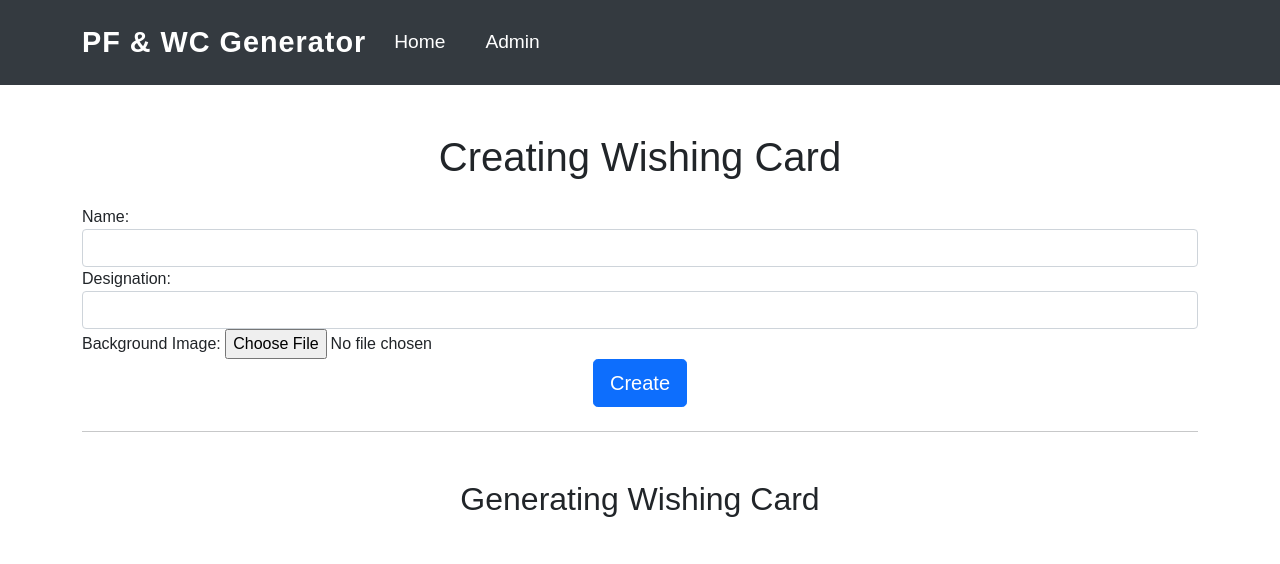
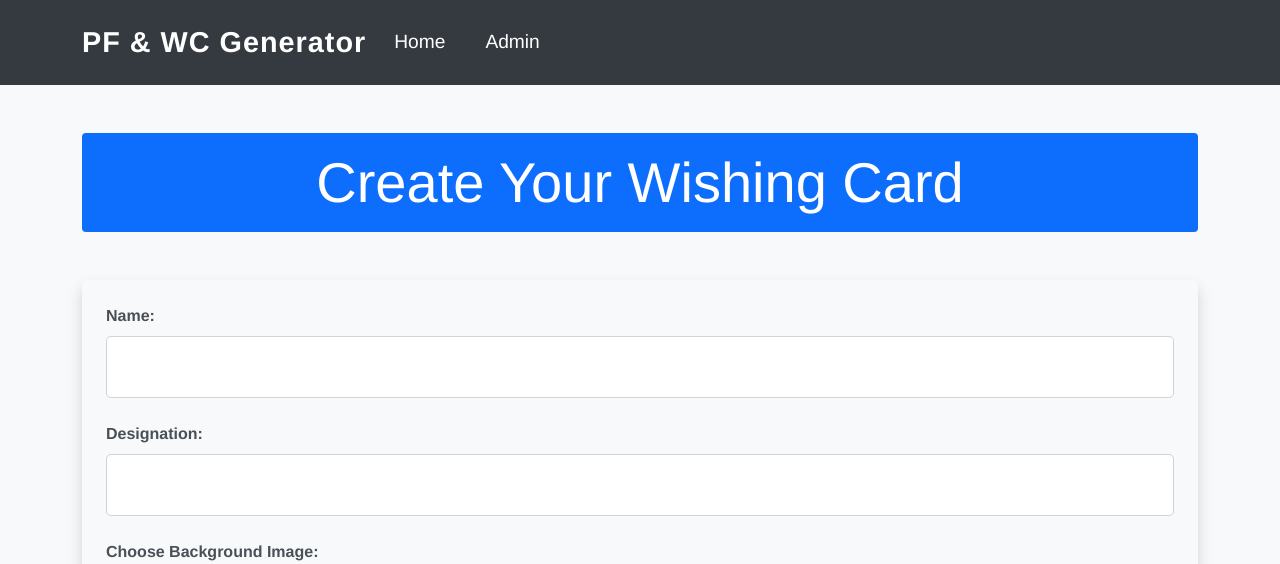
Before and after one commit to NihalSWE/PhotoFrame-WishingCard-Generator, a Django app: page /wishingcard/ in a window 1280 px wide. Shown: the top 564 px of the page. Run offline with Django 4.2, Linux system fonts and the light colour scheme; data comes from the database, SQL or seed files in the repository; data that the repository does not hold is empty.

Commit message:
Working on Wishing Card,Almost done

```diff
--- a/PhotoUpload/models.py
+++ b/PhotoUpload/models.py
@@ -47,10 +47,17 @@ class PhotoFrame(models.Model):
 
 
 
+
+class BgImage(models.Model):
+    background_image = models.ImageField(upload_to='background_image', default='default_card.png')
+
+    def __str__(self):
+        return self.background_image.url
+
+
 class WishingCard(models.Model):
     name = models.CharField(max_length=100)
     designation = models.CharField(max_length=100, default="FDL Family")
-    background_image = models.ImageField(upload_to='wishing_card_backgrounds', default='default_background.png')
-
+    background_image = models.ForeignKey(BgImage, on_delete=models.CASCADE)
     def __str__(self):
         return self.name
--- a/PhotoUpload/templates/photoupload/wishingcard.html
+++ b/PhotoUpload/templates/photoupload/wishingcard.html
@@ -1,75 +1,181 @@
 {% extends "PhotoUpload/base.html" %}
+{% load static %}
 
-{% block title %} Wishing Card {% endblock %}
+{% block title %}Wishing Card{% endblock %}
 
 {% block body %}
-<div class="container">
-    <h1 class="text-center mt-5 mb-4">Creating Wishing Card</h1>
+<div class="container py-5">
+    <h1 class="text-center mb-5 display-4 text-white bg-primary py-3 rounded">Create Your Wishing Card</h1>
 
     <!-- Form to create wishing card -->
-    <form method="post" enctype="multipart/form-data" class="mb-4" id="wishing-card-form">
+    <form method="post" enctype="multipart/form-data" class="mb-5 p-4 shadow rounded bg-light" id="wishing-card-form">
         {% csrf_token %}
-        <div class="form-group">
-            <label for="name">Name:</label>
-            <input type="text" class="form-control" id="name" name="name">
+        <div class="mb-4">
+            <label for="name" class="form-label">Name:</label>
+            <input type="text" class="form-control form-control-lg" id="name" name="name" required>
         </div>
-        <div class="form-group">
-            <label for="designation">Designation:</label>
-            <input type="text" class="form-control" id="designation" name="designation">
+        <div class="mb-4">
+            <label for="designation" class="form-label">Designation:</label>
+            <input type="text" class="form-control form-control-lg" id="designation" name="designation" required>
         </div>
-        <div class="form-group">
-            <label for="background_image">Background Image:</label>
-            <input type="file" class="form-control-file" id="background_image" name="background_image">
+        <div class="mb-4">
+            <p class="form-label mb-3">Choose Background Image:</p>
+            <div class="d-flex flex-wrap justify-content-center">
+                {% for bg_image in background_images %}
+                    <div class="form-check form-check-inline m-2">
+                        <input class="form-check-input d-none" type="radio" name="background_image" id="bg_image_{{ bg_image.id }}" value="{{ bg_image.id }}" required>
+                        <label class="form-check-label card-design-label" for="bg_image_{{ bg_image.id }}">
+                            <img src="{{ bg_image.background_image.url }}" alt="Background Image {{ bg_image.id }}" class="card-design-image rounded shadow">
+                        </label>
+                    </div>
+                {% endfor %}
+            </div>
         </div>
         <div class="text-center">
-            <button type="submit" class="btn btn-primary btn-lg">Create</button>
+            <button type="submit" class="btn btn-primary btn-lg px-5 btn-create-wishing-card">Create Wishing Card</button>
         </div>
     </form>
 
-    <hr>
+    <hr class="my-5">
+    <h2 class="text-center mb-5 display-4 text-white bg-primary py-3 rounded">Generated Wishing Card</h2>
 
-    <h2 class="text-center mt-5">Generating Wishing Card</h2>
-
-    {% if wishing_cards %}
-    <div class="card shadow-sm text-center mt-5 position-relative" style="width: 500px; height: 500px; margin: 5rem auto; overflow: hidden; border: none;">
-        <img src="{{ wishing_cards.0.background_image.url }}" class="card-img-top" alt="Wishing Card Background" style="width: 100%; height: 100%; object-fit: cover;">
-        <div class="position-absolute text-center" style="top: 80%; left: 50%; transform: translate(-50%, -50%); color: white;">
-            <h5 class="card-title" style="font-size: 1rem;">{{ wishing_cards.0.name }}</h5>
-            <p class="card-text mb-4" style="margin-top: -0.5rem; font-size: 0.9rem;">{{ wishing_cards.0.designation }}</p>
+    {% if latest_wishing_card %}
+    <div class="card shadow-sm text-center mt-5 position-relative" style="width: 500px; height: 500px; margin: 0 auto; overflow: hidden; border: none;">
+        <img src="{{ latest_wishing_card.background_image.background_image.url }}" class="card-img-top" alt="Wishing Card Background" style="width: 100%; height: 100%; object-fit: cover;">
+        <div class="position-absolute text-center card-text-overlay">
+            <h5 class="card-title text-white">{{ latest_wishing_card.name }}</h5>
+            <p class="card-text text-white">{{ latest_wishing_card.designation }}</p>
         </div>
     </div>
-
     <div class="text-center mt-3">
-        <a href="{% url 'download_wishing_card' pk=wishing_cards.0.pk %}" class="btn btn-outline-primary btn-lg">Download</a>
+        <a href="{% url 'download_wishing_card' pk=latest_wishing_card.pk %}" class="btn btn-outline-primary btn-lg">Download</a>
     </div>
     {% else %}
     <div class="text-center mt-5">
         <p>No wishing cards available.</p>
     </div>
     {% endif %}
-
 </div>
 
 <style>
+    body {
+        background-color: #f8f9fa;
+        font-family: 'Helvetica Neue', Helvetica, Arial, sans-serif;
+    }
+
+    .form-control-lg {
+        padding: 15px;
+        font-size: 1.25rem;
+        border-radius: 0.3rem;
+    }
+
+    .form-label {
+        font-weight: bold;
+        color: #495057;
+    }
+
+    .card-design-label {
+        cursor: pointer;
+    }
+
+    .card-design-image {
+        width: 150px;
+        height: auto;
+        border: 2px solid transparent;
+        transition: border-color 0.3s ease;
+    }
+
+    .card-design-image:hover,
+    .form-check-input:checked + .card-design-label .card-design-image {
+        border: 2px solid #007bff;
+    }
+
+    .btn-primary {
+        background-color: #007bff;
+        border: none;
+        padding: 10px 20px;
+        font-size: 1.25rem;
+        border-radius: 0.3rem;
+        transition: background-color 0.3s ease;
+    }
+
+    .btn-primary:hover {
+        background-color: #0056b3;
+    }
+
+    .btn-outline-primary {
+        border-color: #007bff;
+        color: #007bff;
+        padding: 10px 20px;
+        font-size: 1.25rem;
+        border-radius: 0.3rem;
+        transition: background-color 0.3s, color 0.3s;
+    }
+
+    .btn-outline-primary:hover {
+        background-color: #007bff;
+        color: #fff;
+    }
+
     .card {
         border: none;
+        border-radius: 1rem;
+        overflow: hidden;
     }
-    .btn-outline-primary {
-        border-color: black;
-        color: black;
-        transition: background-color 0.3s;
-        margin-top:-70px;
-    }
-    .btn-outline-primary:hover {
-        background-color: primary;
-        color: white;
-    }
+
     .card-title {
         font-size: 1.5rem;
+        font-weight: bold;
     }
+
     .card-text {
         font-size: 1.2rem;
     }
+
+    .card-text-overlay {
+        top: 80%;
+        left: 50%;
+        transform: translate(-50%, -50%);
+        width: 100%;
+    }
+
+    @media (max-width: 768px) {
+        .card-design-image {
+            width: 100px;
+        }
+
+        .card {
+            width: 90%;
+            height: auto;
+        }
+
+        .card-text-overlay {
+            font-size: 1rem;
+        }
+    }
 </style>
 
+<script>
+    // Add event listener for background image selection
+    document.querySelectorAll('.form-check-input').forEach(input => {
+        input.addEventListener('change', function() {
+            // Remove border from all background images
+            document.querySelectorAll('.card-design-label').forEach(label => {
+                label.classList.remove('card-design-selected');
+            });
+
+            // Add border to selected background image
+            this.nextElementSibling.classList.add('card-design-selected');
+        });
+    });
+
+    // Update button text based on form status
+    const form = document.getElementById('wishing-card-form');
+    const button = form.querySelector('.btn-create-wishing-card');
+
+    form.addEventListener('submit', function() {
+        button.textContent = 'Creating Wishing Card...';
+        button.disabled = true;
+    });
+</script>
 {% endblock %}
--- a/PhotoUpload/urls.py
+++ b/PhotoUpload/urls.py
@@ -31,5 +31,5 @@ urlpatterns = [
     path('ShowWishingCards',views.ShowWishingCards,name="ShowWishingCards"),
 
      path('add_card_design/', views.add_card_design, name='add_card_design'),
-
+     path('add_bg_image/',views.add_bg_image,name="add_bg_image"),
 ]
--- a/PhotoUpload/views.py
+++ b/PhotoUpload/views.py
@@ -1,6 +1,6 @@
 from django.shortcuts import render,redirect,HttpResponse,get_object_or_404
 from .forms import WishingCardForm
-from .models import PhotoFrame,WishingCard,CardDesign
+from .models import PhotoFrame,WishingCard,CardDesign,BgImage
 from PIL import Image
 from django.contrib.auth import logout
 from django.http import JsonResponse
@@ -66,25 +66,28 @@ import tempfile
 
 
 
-
 def wishingcard(request):
     if request.method == 'POST':
         name = request.POST.get('name')
         designation = request.POST.get('designation')
-        background_image = request.FILES.get('background_image')
+        background_image_id = request.POST.get('background_image')
+        background_image = get_object_or_404(BgImage, pk=background_image_id)
+
         WishingCard.objects.create(name=name, designation=designation, background_image=background_image)
-
         return redirect('wishingcard')
     else:
-        wishing_cards = WishingCard.objects.all()
-        return render(request, 'PhotoUpload/wishingcard.html', {'wishing_cards': wishing_cards})
-
+        background_images = BgImage.objects.all()
+        latest_wishing_card = WishingCard.objects.order_by('-id').first()
+        return render(request, 'PhotoUpload/wishingcard.html', {
+            'background_images': background_images,
+            'latest_wishing_card': latest_wishing_card,
+        })
 
 
 
 def download_wishing_card(request, pk):
     wishing_card = WishingCard.objects.get(pk=pk)
-    image_path = wishing_card.background_image.path
+    image_path = wishing_card.background_image.background_image.path
 
 
     background_image = Image.open(image_path)
@@ -229,3 +232,13 @@ def add_card_design(request):
         return redirect('add_card_design')  # Redirect to the same page after processing the POST request
 
     return render(request, 'dist/add_card_design.html', {'error': 'No file uploaded.' if request.method == 'POST' else '', 'new_card_design': new_card_design})
+
+def add_bg_image(request):
+    new_bg_image = None
+    if request.method == 'POST' and request.FILES.get('bg_image'):
+        bg_image = request.FILES['bg_image']
+        new_bg_image = BgImage.objects.create(background_image=bg_image)
+        messages.success(request, 'Background image added successfully.')
+        return redirect('add_bg_image')  # Redirect to the same page after processing the POST request
+    return render(request, 'dist/add_bg_image.html', {'error': 'No file uploaded.' if request.method == 'POST' else '',
+    'new_bg_image': new_bg_image})
```
Also changed, not shown: PhotoUpload/admin.py (+7 -1 lines), PhotoUpload/forms.py (+7 -1 lines), PhotoUpload/templates/dist/add_bg_image.html (added, +143 -0 lines), PhotoUpload/templates/dist/index.html (+7 -0 lines), PhotoUpload/templates/dist/showwishingcards.html (+29 -1 lines), PhotoUpload/migrations/0001_initial.py, media/background_image/WC3.jpg (added), media/background_image/WC3_7UewcCa.jpg (added), media/background_image/WC3_FKTueGs.jpg (added), media/background_image/WC3_y5KiXD1.jpg (added), media/background_image/WC_1.jpg (added), media/background_image/WC_1_680ha5Z.jpg (added), media/background_image/Ws_Eid.jpg (added), media/background_image/Ws_Eid_DIvu7fK.jpg (added), 1 more files.
